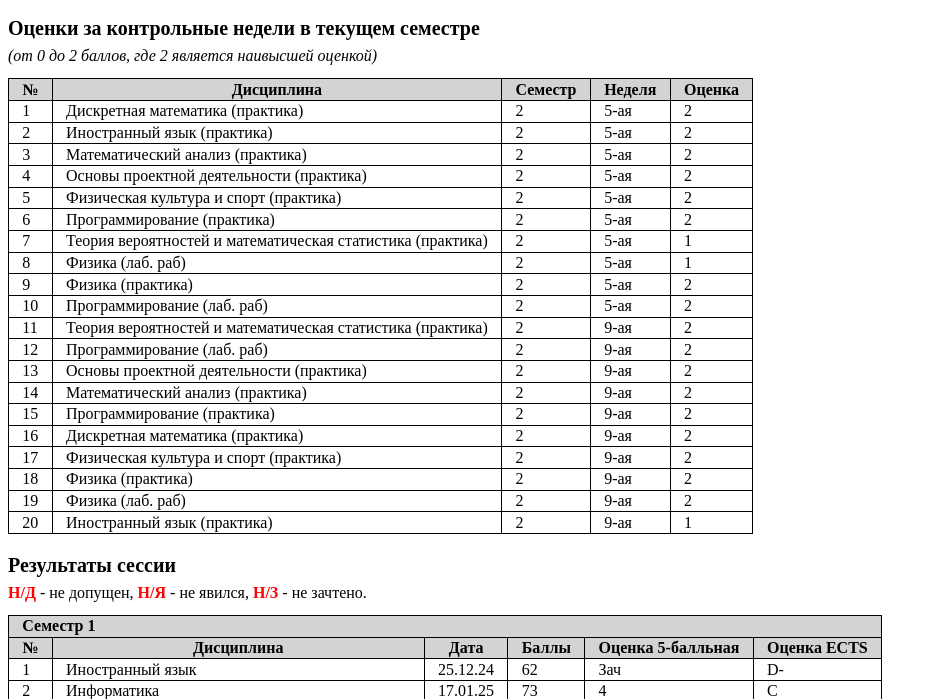
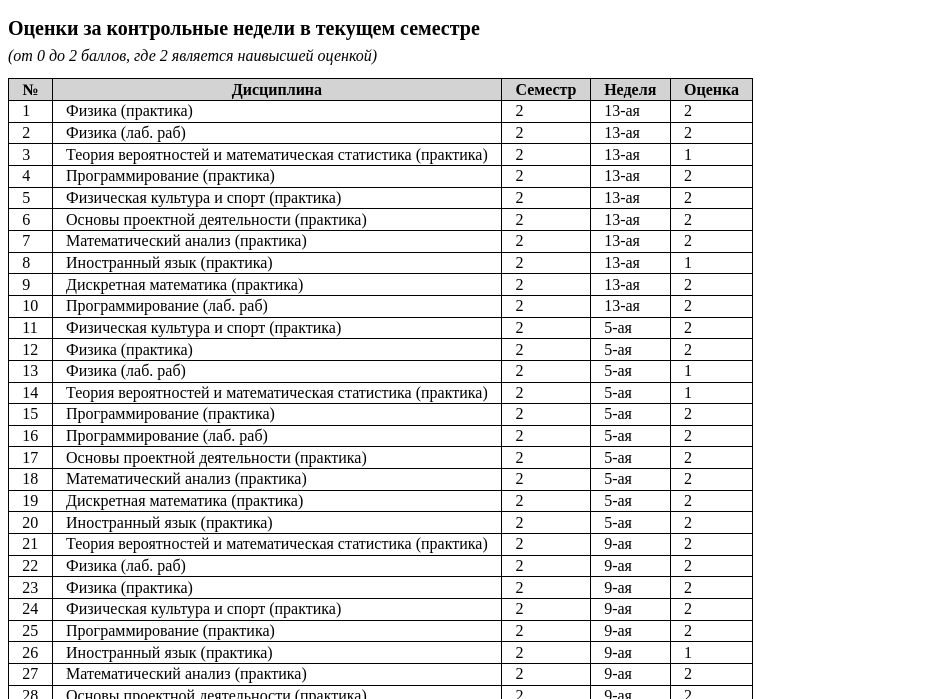
Before and after one commit to Kirill-pro4r/nsturu-education-stud_account-student_grades-d4b867b28f44693ada34345623456b4fb24d1afbb64122e61f, a plain HTML site: page index.html in a window 1280 px wide. Shown: the part 96-795 px from the top of the page, without its empty margins (0-937 px from the left). Drawn offline with Linux system fonts and the light colour scheme.

Commit message:
Update index.html

```diff
--- a/index.html
+++ b/index.html
@@ -1,4 +1,4 @@
-<!DOCTYPE html>
+						<!DOCTYPE html>
 <html lang="ru">
 <head>
     <meta charset="UTF-8">
@@ -62,144 +62,215 @@
 		</tr>
 			<tr>
 			<td>1</td>
+			<td>Физика (практика)</td>
+			<td>2</td>
+			<td>13-ая</td>
+			<td>2</td>
+		</tr>
+			<tr>
+			<td>2</td>
+			<td>Физика (лаб. раб)</td>
+			<td>2</td>
+			<td>13-ая</td>
+			<td>2</td>
+		</tr>
+			<tr>
+			<td>3</td>
+			<td>Теория вероятностей и математическая статистика (практика)</td>
+			<td>2</td>
+			<td>13-ая</td>
+			<td>1</td>
+		</tr>
+			<tr>
+			<td>4</td>
+			<td>Программирование (практика)</td>
+			<td>2</td>
+			<td>13-ая</td>
+			<td>2</td>
+		</tr>
+			<tr>
+			<td>5</td>
+			<td>Физическая культура и спорт (практика)</td>
+			<td>2</td>
+			<td>13-ая</td>
+			<td>2</td>
+		</tr>
+			<tr>
+			<td>6</td>
+			<td>Основы проектной деятельности (практика)</td>
+			<td>2</td>
+			<td>13-ая</td>
+			<td>2</td>
+		</tr>
+			<tr>
+			<td>7</td>
+			<td>Математический анализ (практика)</td>
+			<td>2</td>
+			<td>13-ая</td>
+			<td>2</td>
+		</tr>
+			<tr>
+			<td>8</td>
+			<td>Иностранный язык (практика)</td>
+			<td>2</td>
+			<td>13-ая</td>
+			<td>1</td>
+		</tr>
+			<tr>
+			<td>9</td>
+			<td>Дискретная математика (практика)</td>
+			<td>2</td>
+			<td>13-ая</td>
+			<td>2</td>
+		</tr>
+			<tr>
+			<td>10</td>
+			<td>Программирование (лаб. раб)</td>
+			<td>2</td>
+			<td>13-ая</td>
+			<td>2</td>
+		</tr>
+			<tr>
+			<td>11</td>
+			<td>Физическая культура и спорт (практика)</td>
+			<td>2</td>
+			<td>5-ая</td>
+			<td>2</td>
+		</tr>
+			<tr>
+			<td>12</td>
+			<td>Физика (практика)</td>
+			<td>2</td>
+			<td>5-ая</td>
+			<td>2</td>
+		</tr>
+			<tr>
+			<td>13</td>
+			<td>Физика (лаб. раб)</td>
+			<td>2</td>
+			<td>5-ая</td>
+			<td>1</td>
+		</tr>
+			<tr>
+			<td>14</td>
+			<td>Теория вероятностей и математическая статистика (практика)</td>
+			<td>2</td>
+			<td>5-ая</td>
+			<td>1</td>
+		</tr>
+			<tr>
+			<td>15</td>
+			<td>Программирование (практика)</td>
+			<td>2</td>
+			<td>5-ая</td>
+			<td>2</td>
+		</tr>
+			<tr>
+			<td>16</td>
+			<td>Программирование (лаб. раб)</td>
+			<td>2</td>
+			<td>5-ая</td>
+			<td>2</td>
+		</tr>
+			<tr>
+			<td>17</td>
+			<td>Основы проектной деятельности (практика)</td>
+			<td>2</td>
+			<td>5-ая</td>
+			<td>2</td>
+		</tr>
+			<tr>
+			<td>18</td>
+			<td>Математический анализ (практика)</td>
+			<td>2</td>
+			<td>5-ая</td>
+			<td>2</td>
+		</tr>
+			<tr>
+			<td>19</td>
 			<td>Дискретная математика (практика)</td>
 			<td>2</td>
 			<td>5-ая</td>
 			<td>2</td>
 		</tr>
 			<tr>
-			<td>2</td>
+			<td>20</td>
 			<td>Иностранный язык (практика)</td>
 			<td>2</td>
 			<td>5-ая</td>
 			<td>2</td>
 		</tr>
 			<tr>
-			<td>3</td>
-			<td>Математический анализ (практика)</td>
-			<td>2</td>
-			<td>5-ая</td>
-			<td>2</td>
-		</tr>
-			<tr>
-			<td>4</td>
-			<td>Основы проектной деятельности (практика)</td>
-			<td>2</td>
-			<td>5-ая</td>
-			<td>2</td>
-		</tr>
-			<tr>
-			<td>5</td>
-			<td>Физическая культура и спорт (практика)</td>
-			<td>2</td>
-			<td>5-ая</td>
-			<td>2</td>
-		</tr>
-			<tr>
-			<td>6</td>
-			<td>Программирование (практика)</td>
-			<td>2</td>
-			<td>5-ая</td>
-			<td>2</td>
-		</tr>
-			<tr>
-			<td>7</td>
-			<td>Теория вероятностей и математическая статистика (практика)</td>
-			<td>2</td>
-			<td>5-ая</td>
-			<td>1</td>
-		</tr>
-			<tr>
-			<td>8</td>
-			<td>Физика (лаб. раб)</td>
-			<td>2</td>
-			<td>5-ая</td>
-			<td>1</td>
-		</tr>
-			<tr>
-			<td>9</td>
-			<td>Физика (практика)</td>
-			<td>2</td>
-			<td>5-ая</td>
-			<td>2</td>
-		</tr>
-			<tr>
-			<td>10</td>
-			<td>Программирование (лаб. раб)</td>
-			<td>2</td>
-			<td>5-ая</td>
-			<td>2</td>
-		</tr>
-		<tr>
-			<td>11</td>
+			<td>21</td>
 			<td>Теория вероятностей и математическая статистика (практика)</td>
 			<td>2</td>
 			<td>9-ая</td>
 			<td>2</td>
 		</tr>
-		<tr>
-			<td>12</td>
+			<tr>
+			<td>22</td>
+			<td>Физика (лаб. раб)</td>
+			<td>2</td>
+			<td>9-ая</td>
+			<td>2</td>
+		</tr>
+			<tr>
+			<td>23</td>
+			<td>Физика (практика)</td>
+			<td>2</td>
+			<td>9-ая</td>
+			<td>2</td>
+		</tr>
+			<tr>
+			<td>24</td>
+			<td>Физическая культура и спорт (практика)</td>
+			<td>2</td>
+			<td>9-ая</td>
+			<td>2</td>
+		</tr>
+			<tr>
+			<td>25</td>
+			<td>Программирование (практика)</td>
+			<td>2</td>
+			<td>9-ая</td>
+			<td>2</td>
+		</tr>
+			<tr>
+			<td>26</td>
+			<td>Иностранный язык (практика)</td>
+			<td>2</td>
+			<td>9-ая</td>
+			<td>1</td>
+		</tr>
+			<tr>
+			<td>27</td>
+			<td>Математический анализ (практика)</td>
+			<td>2</td>
+			<td>9-ая</td>
+			<td>2</td>
+		</tr>
+			<tr>
+			<td>28</td>
+			<td>Основы проектной деятельности (практика)</td>
+			<td>2</td>
+			<td>9-ая</td>
+			<td>2</td>
+		</tr>
+			<tr>
+			<td>29</td>
 			<td>Программирование (лаб. раб)</td>
 			<td>2</td>
 			<td>9-ая</td>
 			<td>2</td>
 		</tr>
 			<tr>
-			<td>13</td>
-			<td>Основы проектной деятельности (практика)</td>
-			<td>2</td>
-			<td>9-ая</td>
-			<td>2</td>
-		</tr>
-			<tr>
-			<td>14</td>
-			<td>Математический анализ (практика)</td>
-			<td>2</td>
-			<td>9-ая</td>
-			<td>2</td>
-		</tr>
-			<tr>
-			<td>15</td>
-			<td>Программирование (практика)</td>
-			<td>2</td>
-			<td>9-ая</td>
-			<td>2</td>
-		</tr>
-			<tr>
-			<td>16</td>
+			<td>30</td>
 			<td>Дискретная математика (практика)</td>
 			<td>2</td>
 			<td>9-ая</td>
 			<td>2</td>
 		</tr>
-			<tr>
-			<td>17</td>
-			<td>Физическая культура и спорт (практика)</td>
-			<td>2</td>
-			<td>9-ая</td>
-			<td>2</td>
-		</tr>
-			<tr>
-			<td>18</td>
-			<td>Физика (практика)</td>
-			<td>2</td>
-			<td>9-ая</td>
-			<td>2</td>
-		</tr>
-			<tr>
-			<td>19</td>
-			<td>Физика (лаб. раб)</td>
-			<td>2</td>
-			<td>9-ая</td>
-			<td>2</td>
-		</tr>
-			<tr>
-			<td>20</td>
-			<td>Иностранный язык (практика)</td>
-			<td>2</td>
-			<td>9-ая</td>
-			<td>1</td>
-		</tr>
+
 	</tbody>
 	</table>
 		<div class="sub-header">Результаты сессии</div>
```
